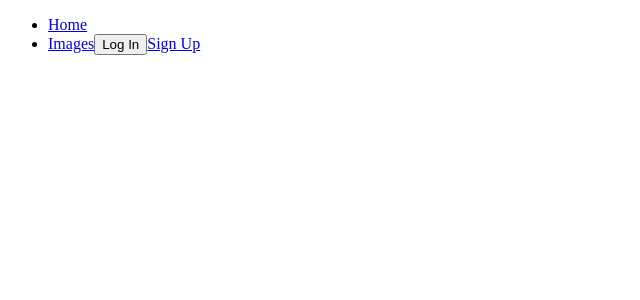
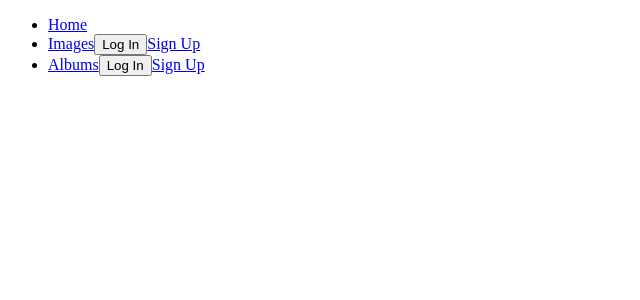
Before and after one commit to Christian-AC/ballr, a React (Create React App) app in the folder frontend/: page /images/1 in a window 1280 px wide. Shown: the top 300 px of the page, without its empty margins (0-640 px from the left). Built offline with nearby package versions, Linux system fonts and the light colour scheme; no server answers.

Commit message:
fixed a dependency problem

```diff
--- a/frontend/src/components/Navigation/index.js
+++ b/frontend/src/components/Navigation/index.js
@@ -32,6 +32,10 @@ function Navigation({ isLoaded }){
         <NavLink exact to="/images">Images</NavLink>
         {sessionLinks}
       </li>
+      <li>
+        <NavLink exact to="/albums">Albums</NavLink>
+        {sessionLinks}
+      </li>
     </ul>
   );
 }
--- a/frontend/src/components/SingleImage/index.js
+++ b/frontend/src/components/SingleImage/index.js
@@ -14,13 +14,14 @@ const SingleImage = () => {
   const { imageId } = useParams();
 
 
-
   const images = useSelector(state => state.images[imageId])
 
-
   useEffect(() => {
-   dispatch(thunkGetImage(images))
-  }, [dispatch])
+    async function getImages() {
+    await dispatch(thunkGetImage(images))
+    }
+    getImages()
+  }, [dispatch, images])
 
   const handleDelete = async (e) => {
     e.preventDefault();
```
